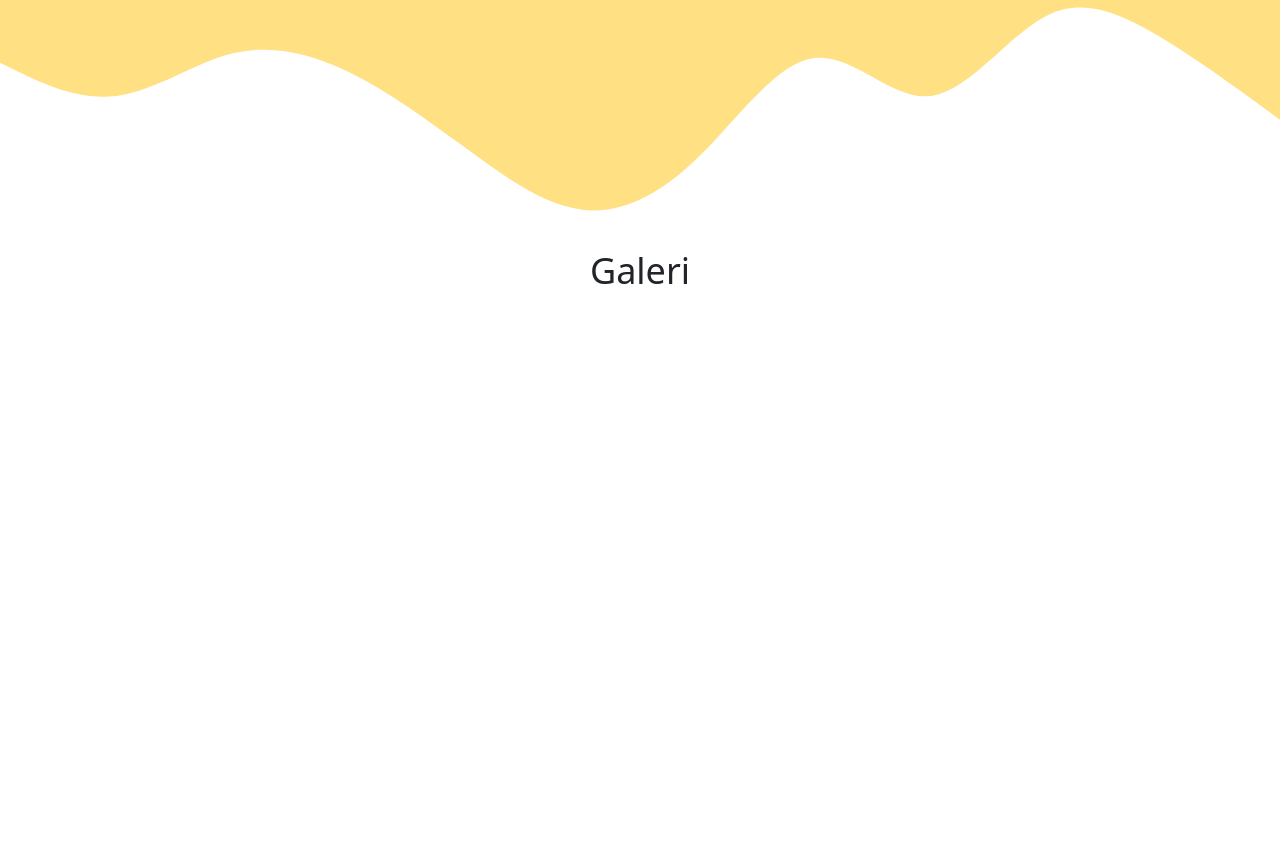
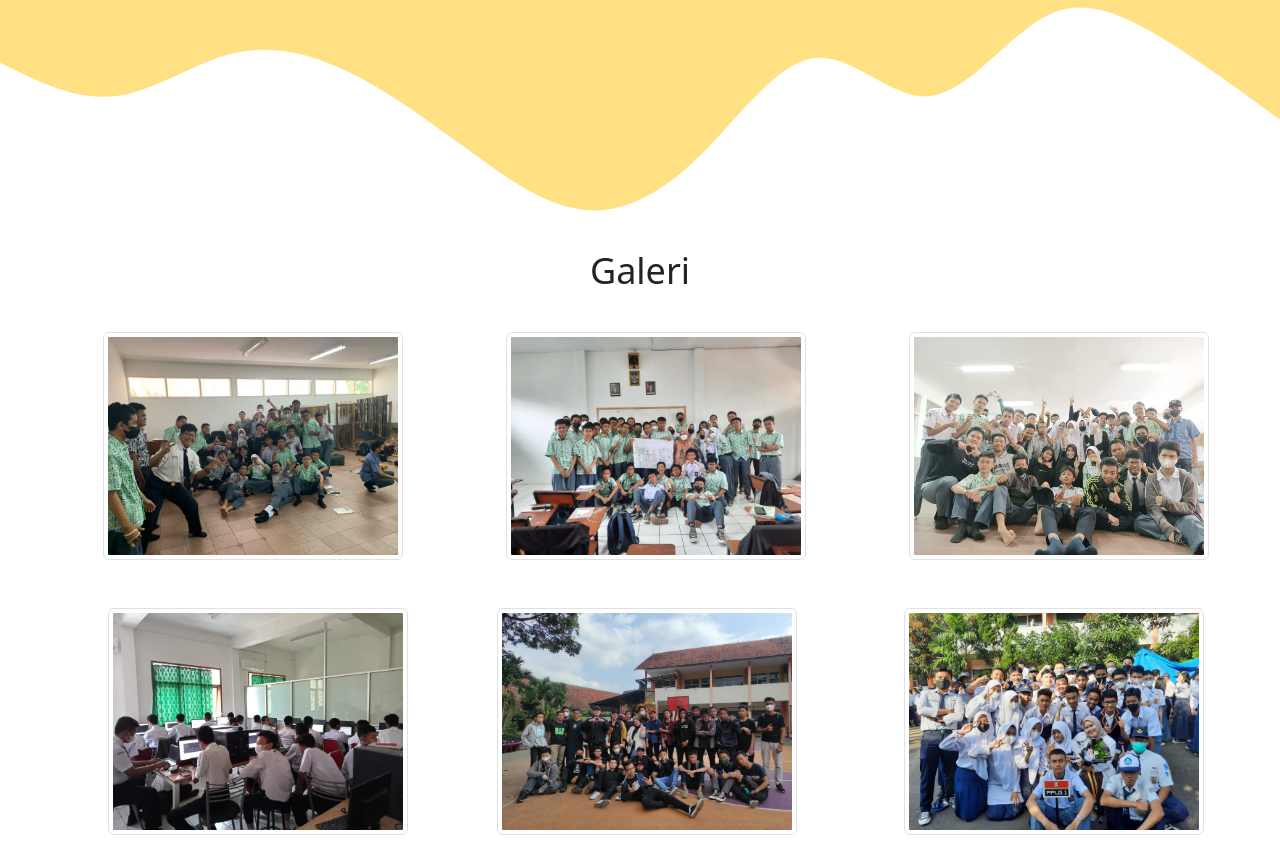
Before and after one commit to lowskeyy/WebKelasPPLG1, a plain HTML site: page index.html in a window 1280 px wide. Shown: the part 531-1382 px from the top of the page. Before the commit the page ends 831 px from the top, so only its background shows below. Drawn offline with nearby package versions, Linux system fonts and the light colour scheme.

Commit message:
add galeri

```diff
--- a/index.html
+++ b/index.html
@@ -45,12 +45,43 @@
     <!-- Jumbotron end -->
     <!-- Galeri -->
     <section id="galeri">
-      <div class="container">
-        <div class="row text-center">
-          <div class="col">
-            <h2 class="display-4 pt-3">Galeri</h2>
-          </div>
-        </div>
+      <h1 class="display-4 pt-3 text-center">Galeri</h1>
+      <div class="picture">
+        <ul>
+          <li><a href="">
+            <img src="image/galeri1 (9).jpeg" width="300" class="rounded img-thumbnail ini1" >
+          </a></li>
+        </ul>
+        <ul>
+          <li><a href="">
+            <img src="image/galeri1 (2).jpeg" width="300" class="rounded img-thumbnail ini2" ><a>
+          </a></li>
+        </ul>
+        <ul>
+          <li><a href="">
+            <img src="image/galeri1 (3).jpeg" width="300" class="rounded img-thumbnail ini3" ><a>
+          </a></li>
+        </ul>
+      </div>
+      <div class="picture2">
+        <ul>
+          <li><a href="">
+            <img src="image/galeri1 (4).jpeg" width="300" class="rounded img-thumbnail ini4" ><a>>
+          </a></li>
+        </ul>
+        <ul>
+
+        </ul>
+        <ul>
+          <li><a href="">
+            <img src="image/galeri1 (7).jpeg" width="300" class="rounded img-thumbnail ini5" ><a>
+          </a></li>
+        </ul>
+        <ul>
+          <li><a href="">
+            <img src="image/galeri1 (8).jpeg" width="300" class="rounded img-thumbnail ini6" ><a>
+          </a></li>
+        </ul>
       </div>
     </section>
     <script src="https://cdn.jsdelivr.net/npm/bootstrap@5.2.1/dist/js/bootstrap.bundle.min.js" integrity="sha384-u1OknCvxWvY5kfmNBILK2hRnQC3Pr17a+RTT6rIHI7NnikvbZlHgTPOOmMi466C8" crossorigin="anonymous"></script>
--- a/style.css
+++ b/style.css
@@ -15,3 +15,28 @@ svg {
 .lead {
     font-size: 16px;
 }
+
+li {
+    list-style-type: none;
+}
+
+.picture, .picture2 {
+    display: flex;
+    justify-content: space-evenly;
+    padding-top: 2rem;
+}
+
+.ini4 {
+    position: relative;
+    left: 27px;
+}
+
+.ini5 {
+    position: relative;
+    left: -54px;
+}
+
+.ini6 {
+    position: relative;
+    left: -27px;
+}
```
Also changed, not shown: image/galeri1 (1).jpeg (added), image/galeri1 (2).jpeg (added), image/galeri1 (3).jpeg (added), image/galeri1 (4).jpeg (added), image/galeri1 (5).jpeg (added), image/galeri1 (6).jpeg (added), image/galeri1 (7).jpeg (added), image/galeri1 (8).jpeg (added), image/galeri1 (9).jpeg (added).
